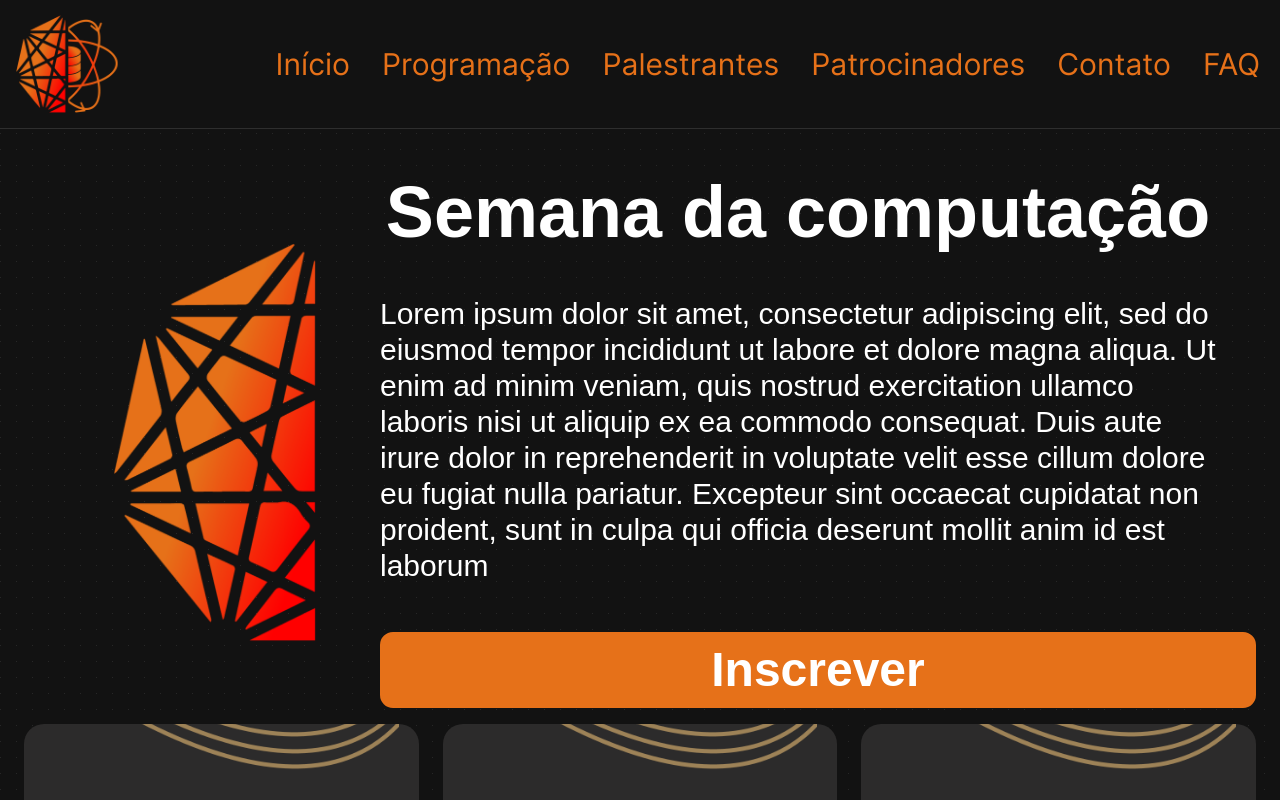
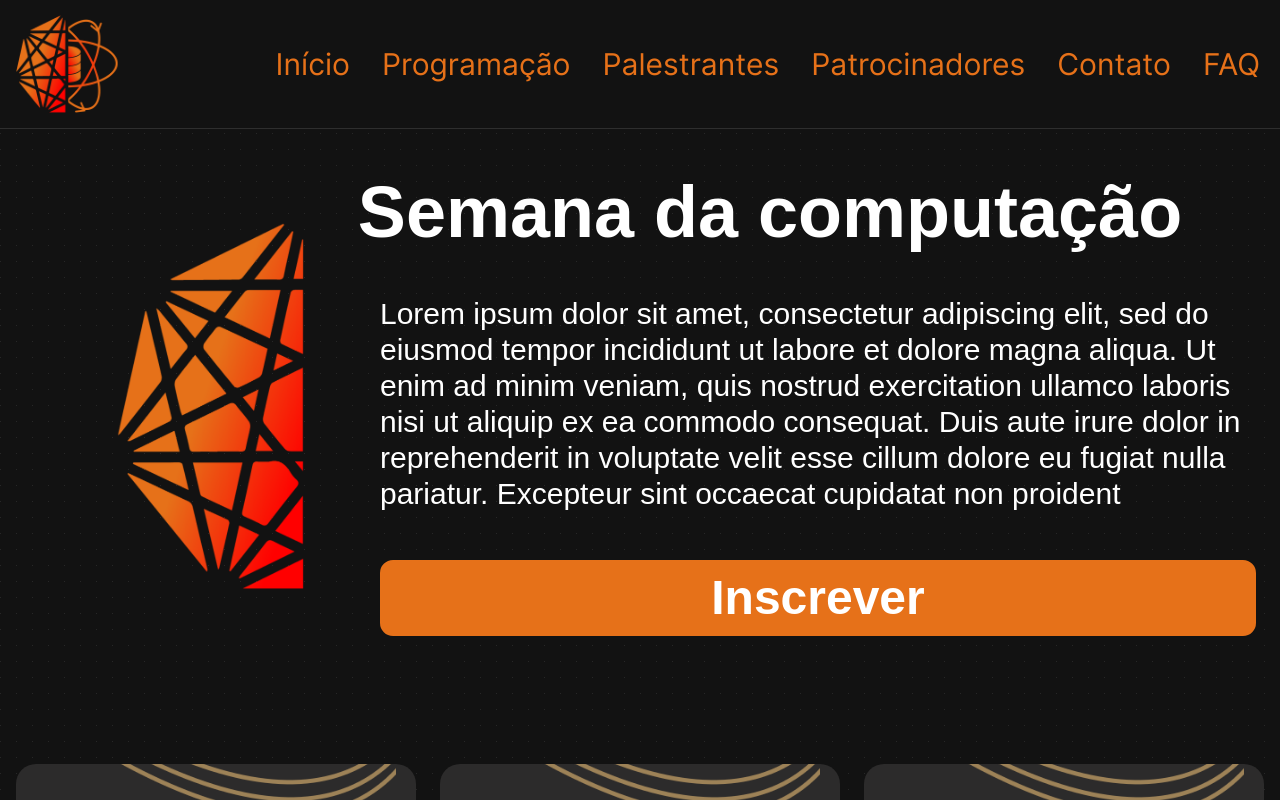
Before and after one commit to semana-computacao-ufjf/site2024, a Next.js app: page / in a window 1280 px wide. Built offline with nearby package versions, Linux system fonts and the light colour scheme; no server answers; the database is empty; a web font is replaced by a local one.

Commit message:
add responsiveness to cover

```diff
--- a/src/components/cover/cover.tsx
+++ b/src/components/cover/cover.tsx
@@ -5,34 +5,39 @@ import Image from "next/image";
 export default function Cover() {
   return (
     <>
-      <div className="grid grid-cols-4 items-center p-4 mt-40 gap-4">
-        <div className="col-span-1 max-w-64 ml-24">
+      <div className="flex flex-col sm:grid sm:grid-cols-4 items-center p-4 mt-40 gap-4">
+        <div className="flex flex-row items-center sm:flex-col col-start-2 justify-center sm:col-span-1 sm:max-w-64 sm:ml-28">
           <Image
             width={250}
             height={500}
             loading="eager"
             src={`/images/${thisYearHalfLogo}`}
             alt="Logo2024"
-            className="w-full"
+            className="w-[12%] mr-6 sm:w-full"
             style={{
               maxWidth: "100%",
               height: "auto",
             }}
           />
+          <div className="font-bold text-3xl sm:hidden">
+            <h1>Semana da</h1>
+            <h1>Computação</h1>
+          </div>
         </div>
-        <div className="col-span-3 text-center font-gotham text-white">
-          <h1 className="font-bold text-7xl">Semana da computação</h1>
-          <h2 className="text-3xl text-left mx-12 my-12">
+        <div className="sm:col-span-3 sm:text-center font-gotham text-white sm:mr-14">
+          <h1 className="font-bold text-7xl hidden sm:block">
+            Semana da computação
+          </h1>
+          <h2 className="w-4/5 text-start mx-auto sm:text-3xl sm:text-left sm:w-full sm:mx-12 my-2 sm:my-12">
             Lorem ipsum dolor sit amet, consectetur adipiscing elit, sed do
             eiusmod tempor incididunt ut labore et dolore magna aliqua. Ut enim
             ad minim veniam, quis nostrud exercitation ullamco laboris nisi ut
             aliquip ex ea commodo consequat. Duis aute irure dolor in
             reprehenderit in voluptate velit esse cillum dolore eu fugiat nulla
-            pariatur. Excepteur sint occaecat cupidatat non proident, sunt in
-            culpa qui officia deserunt mollit anim id est laborum
+            pariatur. Excepteur sint occaecat cupidatat non proident
           </h2>
-          <div className="grid col-span-3">
-            <button className="bg-[#E67119] font-bold text-white text-5xl text-center rounded-[13px] border-2 border-[#E67119] hover:bg-transparent hover:text-[#E67119] button-transition ml-12 mr-2 p-3">
+          <div className="flex justify-center sm:grid sm:col-span-3 sm:justify-normal">
+            <button className="bg-[#E67119] w-4/5 sm:w-full font-bold text-white text-xl sm:text-5xl text-center rounded-[13px] border-2 border-[#E67119] hover:bg-transparent hover:text-[#E67119] button-transition mx-auto sm:ml-12 sm:mr-2 mt-5 mb-6 sm:my-0 p-2 sm:p-3">
               Inscrever
             </button>
           </div>
@@ -45,56 +50,48 @@ export default function Cover() {
 
 const Cards = () => {
   const vector = "/images/vectors.png";
-  const cardsTitleClasses = "font-gotham font-bold text-white text-7xl";
+
+  const cardsData = [
+    {
+      title: "Público",
+      description:
+        "Lorem ipsum dolor sit amet, consectetur adipiscing elit, sed do eiusmod  Lorem ipsum dolor sit amet, consectetur adipiscing elit, sed do eiusmod",
+    },
+    {
+      title: "Cursos",
+      description:
+        "Lorem ipsum dolor sit amet, consectetur adipiscing elit, sed do eiusmod  Lorem ipsum dolor sit amet, consectetur adipiscing elit, sed do eiusmod",
+    },
+    {
+      title: "Palestras",
+      description:
+        "Lorem ipsum dolor sit amet, consectetur adipiscing elit, sed do eiusmod  Lorem ipsum dolor sit amet, consectetur adipiscing elit, sed do eiusmod",
+    },
+  ];
+
+  const cardsTitleClasses =
+    "font-gotham mx-5 font-bold text-white text-3xl sm:text-7xl";
   const cardsDescriptionClasses =
-    "font-inter text-[#D7D7D7] lg:text-[24px] md:text-[20px] text-[16px] leading-6 sm:leading-7";
+    "font-inter mx-5 text-[#D7D7D7] text-[14px] sm:text-[16px] md:text-[20px] lg:text-[24px] leading-5 sm:leading-6 md:leading-7 pb-5 pt-2 sm:py-7";
 
   return (
-    <>
-      <div className="text-black flex flex-col sectionBreak:flex-row justify-around text-center px-6 gap-6 items-center sectionBreak:items-stretch mb-5">
-        <div className="bg-[#2C2B2B] w-full sm:w-1/3 p-5 rounded-[20px] overflow-hidden">
+    <div className="text-black flex justify-center mx-auto w-11/12 sm:w-full flex-col sm:flex-row sm:justify-around text-center px-4 gap-6 items-center mb-20 sm:mb-28 mt-2 sm:mt-28">
+      {cardsData.map((card, index) => (
+        <div
+          key={index}
+          className="bg-[#2C2B2B] w-full sm:w-1/3 p-1 sm:p-5 rounded-[20px] overflow-hidden text-start"
+        >
           <img
             src={vector}
-            alt="vectors"
-            className="inline-block mb-2 bottom-0 translate-y-[-65%] w-full"
+            alt={card.title}
+            className="inline-block bottom-0 -mb-36 sm:-mb-16 translate-y-[-100%] translate-x-[12%] sm:translate-y-[-65%] sm:translate-x-[0%] sm:w-full"
           />
           <p className={cardsTitleClasses}>
-            <span>Público</span>
+            <span>{card.title}</span>
           </p>
-          <p className={cardsDescriptionClasses}>
-            Lorem ipsum dolor sit amet, consectetur adipiscing elit, sed do
-            eiusmod
-          </p>
+          <p className={cardsDescriptionClasses}>{card.description}</p>
         </div>
-        <div className="bg-[#2C2B2B] w-full sm:w-1/3 p-5 rounded-[20px] overflow-hidden">
-          <img
-            src={vector}
-            alt="vectors"
-            className="inline-block mb-2 bottom-0 translate-y-[-65%] w-full"
-          />
-          <p className={cardsTitleClasses}>
-            <span>Cursos</span>
-          </p>
-          <p className={cardsDescriptionClasses}>
-            Lorem ipsum dolor sit amet, consectetur adipiscing elit, sed do
-            eiusmod
-          </p>
-        </div>
-        <div className="bg-[#2C2B2B] w-full sm:w-1/3 p-5 rounded-[20px] overflow-hidden">
-          <img
-            src={vector}
-            alt="vectors"
-            className="inline-block mb-2 bottom-0 translate-y-[-65%] w-full"
-          />
-          <p className={cardsTitleClasses}>
-            <span>Palestras</span>
-          </p>
-          <p className={cardsDescriptionClasses}>
-            Lorem ipsum dolor sit amet, consectetur adipiscing elit, sed do
-            eiusmod
-          </p>
-        </div>
-      </div>
-    </>
+      ))}
+    </div>
   );
 };
```
